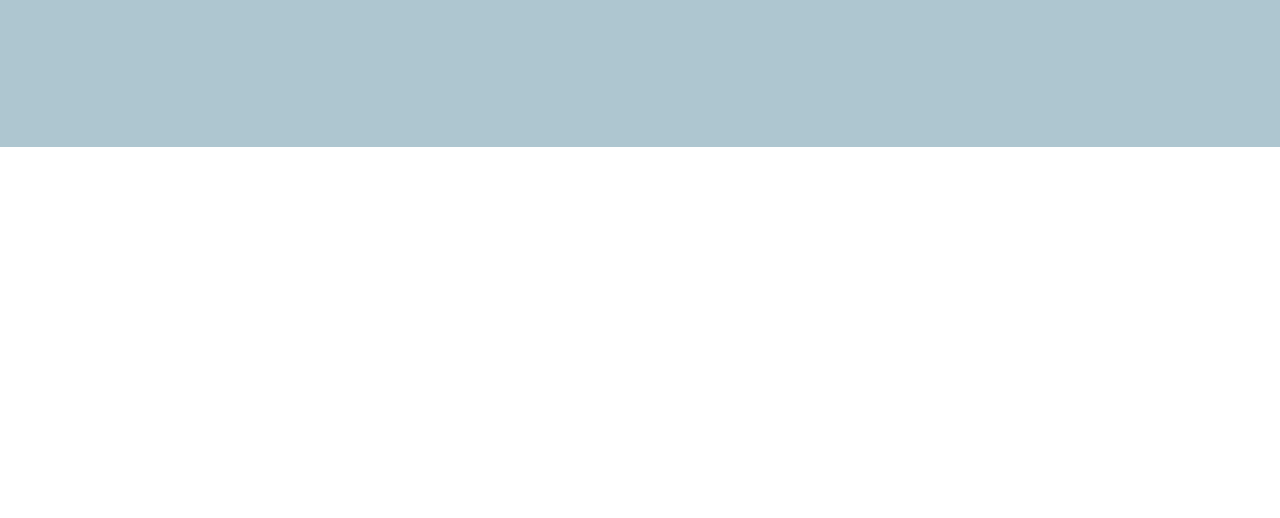
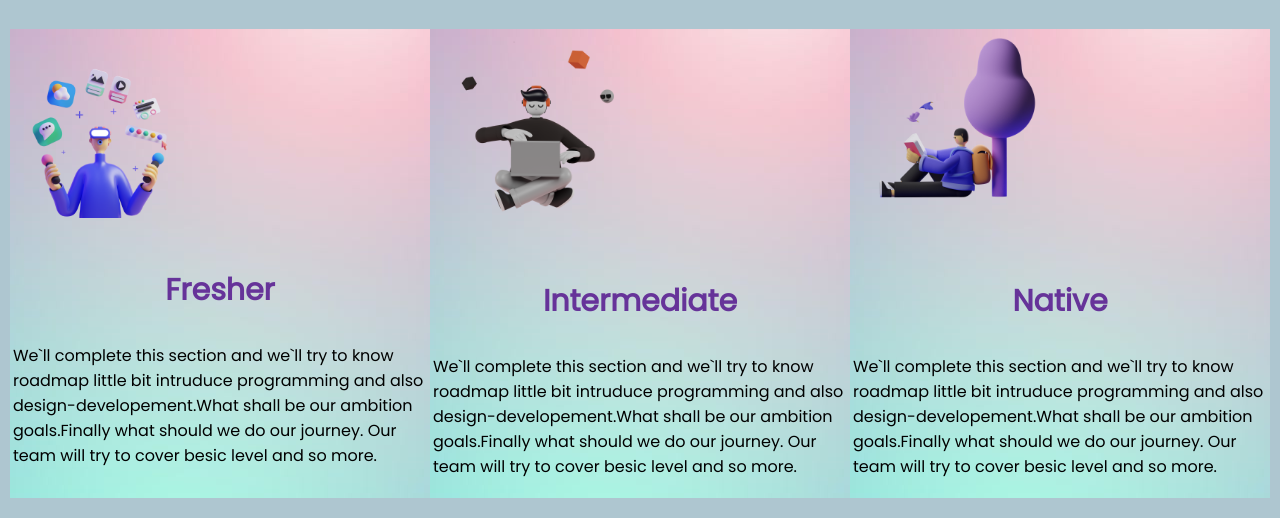
Before and after one commit to Mahabubhasan01/Mission-Hunting, a plain HTML site: page index.html in a window 1280 px wide. Shown: the part 653-1171 px from the top of the page. Before the commit the page ends 800 px from the top, so only its background shows below. Drawn offline with Linux system fonts and the light colour scheme.

Commit message:
second-part

```diff
--- a/index.html
+++ b/index.html
@@ -12,6 +12,7 @@
     <link rel="stylesheet" href="style.css">
 </head>
 <body>
+<!-- first-section -->
     <section class="top">
         <div class="first">
             <div class="text float">
@@ -26,6 +27,45 @@
             </div>
         </div>
     </section>
+<!--  first-section-end -->
+        <h2>Our Mission in  <span>2022</span></h2>
+
+      <section class="main">
+        <div id="one" class="illustration">
+            <div class="photo">
+                <img src="images/illustrator-1.png" alt="">
+           </div>
+            <div class="writting">
+                <h3>Fresher</h3>
+               <p>We`ll complete this section and we`ll try to know roadmap little bit intruduce programming and also design-developement.What shall be our ambition goals.Finally what should we do our journey.
+                Our team will try to cover besic level and so more.</p>
+            </div>
+        </div>
+
+            <div id="two" class="illustration">
+                <div class="photo">
+                    <img src="images/illustrator-2.png" alt="">
+                </div>
+                <div class="writting">
+                    <h3>Intermediate</h3>
+                    <p>We`ll complete this section and we`ll try to know roadmap little bit intruduce programming and also design-developement.What shall be our ambition goals.Finally what should we do our journey.
+                     Our team will try to cover besic level and so more.</p>
+                 </div>
+            </div>
+
+            <div id="three" class="illustration">
+                <div class="photo">
+                    <img src="images/illustrator-3.png" alt="">
+                </div>
+
+                <div class="writting">
+                    <h3>Native</h3>
+                    <p>We`ll complete this section and we`ll try to know roadmap little bit intruduce programming and also design-developement.What shall be our ambition goals.Finally what should we do our journey.
+                     Our team will try to cover besic level and so more.</p>
+                </div>
+            </div>
+
+      </section>
 
 </body>
 </html>
--- a/style.css
+++ b/style.css
@@ -1,4 +1,9 @@
+
+/* first-part-start */
+
 body{
+    margin: 0;
+    padding: 0;
     font-family: 'Poppins', sans-serif;
     background-image: url(images/b.jpg);
     background-clip: border-box;
@@ -6,13 +11,24 @@ body{
 }
 h1{
     color: blueviolet;
-    flex-wrap: wrap;
     border-left: 3px solid ;
-    border-left-color: darkmagenta;
+    border-image-slice: 1;
 }
 .space{
     padding: 8px;
     font-size: 60px;
+}
+h2{
+    font-size: 40px;
+    color: rgb(0, 119, 255);
+    text-align: center;
+}
+h3{
+    text-align: center;
+    font-size:30px;
+    font-weight: 500px;
+    color: rebeccapurple;
+
 }
 span{
     color: brown;
@@ -21,6 +37,10 @@ span{
     display: flex;
     margin: 30px;
     padding: 4px;
+}
+.writting{
+align-items: center;
+padding: 3px;
 }
 .link-btn{
     text-decoration: none;
@@ -40,3 +60,42 @@ small{
     margin: 15px;
     padding-left: 150px;
 }
+/* first-part-end */
+
+
+
+
+/* second-part-start */
+.main{
+    display: flex;
+    padding: 10px;
+    padding-bottom: 20px;
+
+
+}
+.illustration{
+    width: 50%;
+
+
+
+}
+.photo img{
+    width: 50%;
+}
+#one{
+    background-image: url(images/p33.jpeg);
+    background-repeat: no-repeat;
+
+}
+#two{
+    background-image: url(images/p33.jpeg);
+
+    background-repeat: no-repeat;
+    padding-bottom: ;
+}
+#three{
+    background-image: url(images/p33.jpeg);
+    background-repeat: no-repeat;
+
+
+}
```
Also changed, not shown: images/Cyan-solid-color-background.jpg (added).
